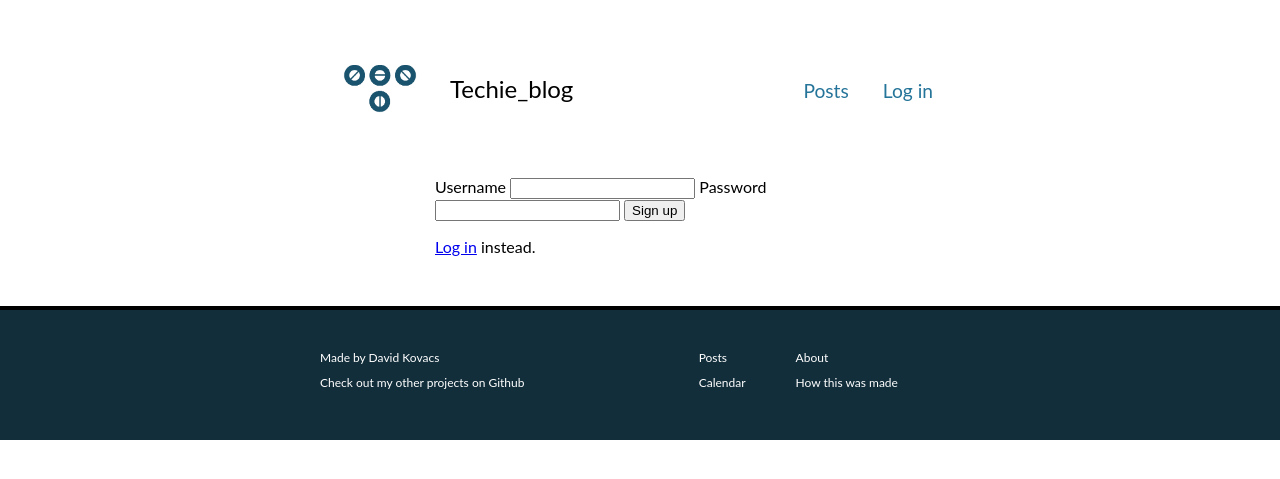
After one commit to PyKovacs/micro-blog, a Python web app: template templates/signup.html in a window 1280 px wide. The commit adds this page. Shown: the top 479 px of the page. Run offline with Jinja, Linux system fonts and the light colour scheme; the template is opened without the code that fills it, so the values that code supplies are empty.

Commit message:
started implementing user management

```diff
--- /dev/null
+++ b/requirements.txt
@@ -0,0 +1,3 @@
+flask
+pymongo
+python-dotenv
--- a/static/css/styles.css
+++ b/static/css/styles.css
@@ -41,16 +41,21 @@ body {
 }
 
 .navbar__navigation-item {
-    margin-left: 40px;
+    margin-left: 20px;
 }
 
 .navbar__link {
     text-decoration: none;
+    font-size: 0.8em;
+    padding: 5px;
     color: inherit;
+    border: 2px solid transparent;
+    border-radius: 8px;
+    transition: border 0.3s ease-in;
 }
 
 .navbar__link:hover {
-    text-decoration:underline;
+    border: 2px solid rgb(37, 116, 153);
 }
 
 .main {
@@ -101,6 +106,12 @@ body {
 
 .entry {
     margin-top: 50px;
+
+}
+
+.entry__user {
+    margin-bottom: 2px;
+    color: rgb(37, 116, 153);
 
 }
 
--- a/templates/base.html
+++ b/templates/base.html
@@ -17,7 +17,11 @@
                 <a href="/" class="navbar__link">Posts</a>
             </li>
             <li class="navbar__navigation-item">
-                <a href="/calendar" class="navbar__link">Calendar</a>
+                {% if not user  %}
+                    <a href="/login" class="navbar__link">Log in</a>
+                {% else %}
+                    <a href="/logout" class="navbar__link">{{ user }}</a>
+                {% endif %}
             </li>
         </ul>
     </header>
--- a/templates/calendar.html
+++ /dev/null
@@ -1,5 +0,0 @@
-{% extends 'base.html' %}
-
-{% block content %}
-    <h3>Work in progress...</h3>
-{% endblock %}
--- /dev/null
+++ b/templates/signup.html
@@ -0,0 +1,18 @@
+{% extends 'base.html' %}
+
+{% block content %}
+<form method="POST" class="login-form">
+    <label class="login-form__label">
+        Username
+        <input type="text" name="username">
+    </label>
+    <label class="login-form__label">
+        Password
+        <input type="password" name="password">
+    </label>
+    <button class="login__submit" type="submit">Sign up</button>
+</form>
+<p>
+<a href="{{ url_for('login') }}"> Log in</a> instead.
+</p>
+{% endblock %}
```
Also changed, not shown: app.py (+29 -6 lines), templates/login.html (added, +19 -0 lines), templates/logout.html (added, +7 -0 lines), templates/posts.html (+10 -3 lines), 1 other file.
